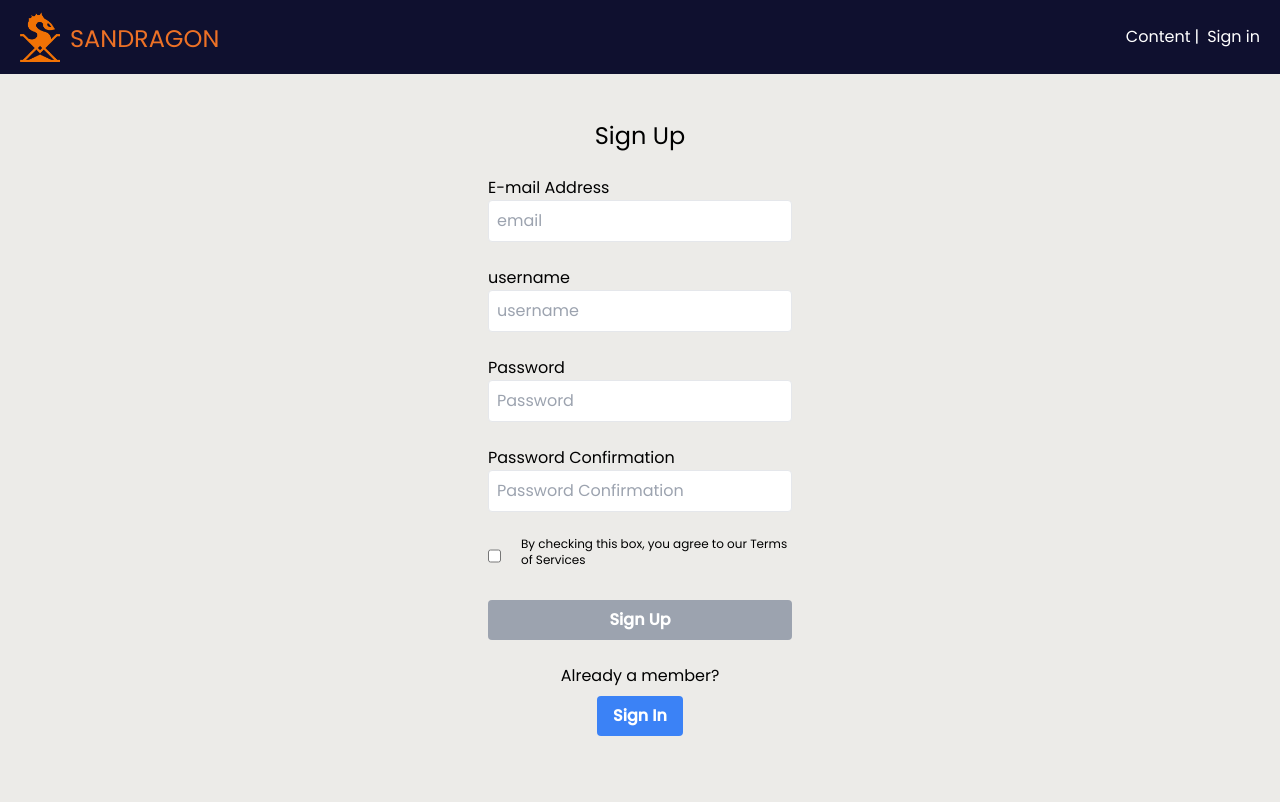
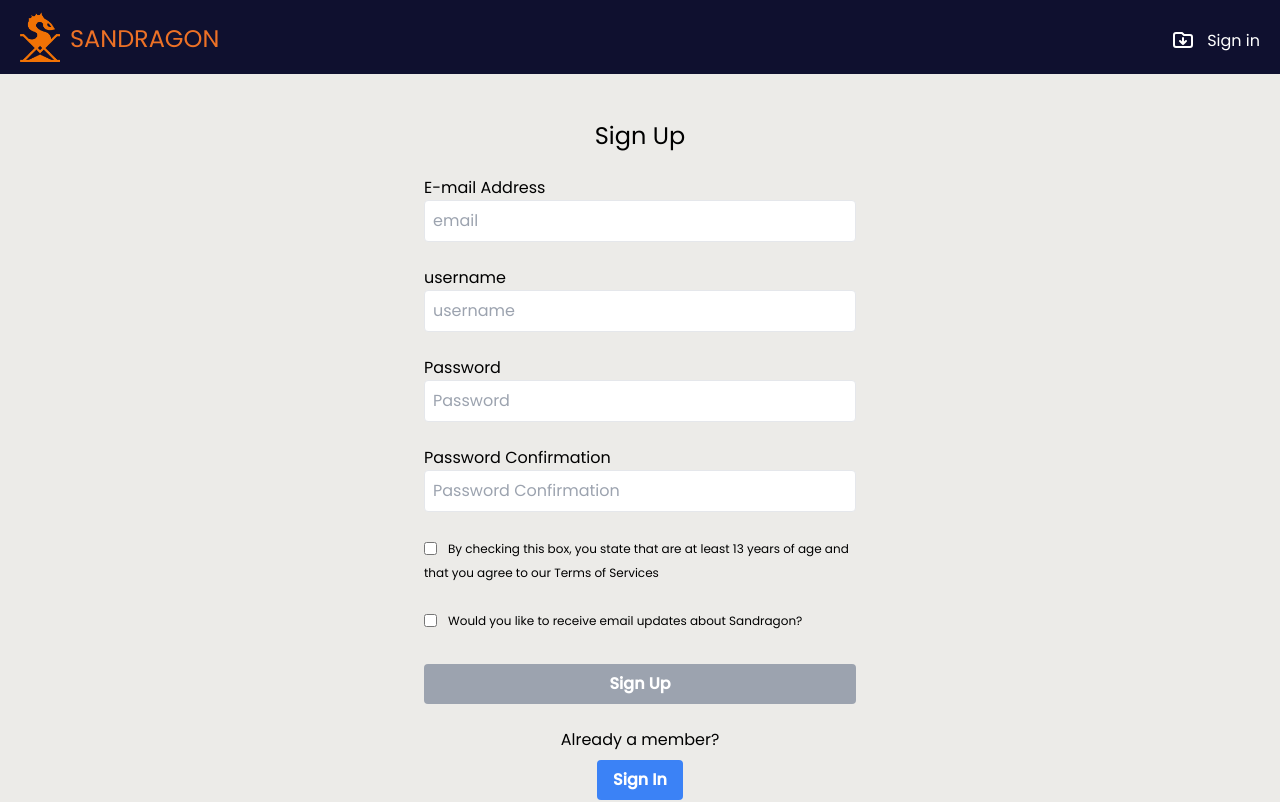
Before and after one commit to sethgabrielbrady/vue-sandragon-fe, a Vue app: page /signup in a window 1280 px wide. Shown: the top 802 px of the page. Built offline with nearby package versions, Linux system fonts and the light colour scheme.

Commit message:
general cleanup

```diff
--- a/src/App.vue
+++ b/src/App.vue
@@ -11,7 +11,7 @@
       <Signin/>
     </div>
     <Header @toggleSignin="toggleModal"/>
-    <div @toggleSignin="toggleModal" :class="{ dimbackground: toggle}" >
+    <div @toggleSignin="toggleModal" >
       <router-view
         class="pt-20 router-view"
         style="min-height:calc(100vh + 30px);"
--- a/src/components/Signin.vue
+++ b/src/components/Signin.vue
@@ -22,7 +22,7 @@
       <router-link to="/signup" class="text-white no-underline center flex justify-center">
         <button
           class="bg-purple-500 hover:bg-purple-700 text-white font-bold py-2 px-4 rounded my-2"
-           @click="toggleModal"
+          @click="toggleModal"
         >
           Sign Up
         </button>
--- a/src/components/Signup.vue
+++ b/src/components/Signup.vue
@@ -1,6 +1,6 @@
 <template>
   <div>
-    <div class="max-w-sm m-auto">
+    <div class="max-w-lg m-auto">
       <div class="p-10 ">
         <h3 class="text-2xl mb-6 text-grey-darkest text-center">Sign Up</h3>
         <form @submit.prevent="signup" class="relative">
@@ -8,32 +8,47 @@
 
           <div class="mb-6">
             <label for="email" class="label">E-mail Address</label>
-            <input type="email" v-model="email" class="input border rounded p-2 w-full" id="email" placeholder="email">
+            <input type="email" v-model="email" class="input border rounded p-2 w-full" id="email" placeholder="email" required>
           </div>
 
           <div class="mb-6">
             <label for="username" class="label">username</label>
-            <input type="username" v-model="username" class="input border rounded p-2 w-full" id="username" placeholder="username">
+            <input type="username" v-model="username" class="input border rounded p-2 w-full" id="username" placeholder="username" required>
           </div>
 
           <div class="mb-6">
             <label for="password" class="label">Password</label>
-            <input type="password" v-model="password" class="input border rounded p-2 w-full" id="password" placeholder="Password">
+            <input type="password" v-model="password" class="input border rounded p-2 w-full" id="password" placeholder="Password" required>
           </div>
           <div class="mb-6">
             <label for="password_confirmation" class="label">Password Confirmation</label>
-            <input type="password" v-model="password_confirmation" class="input border rounded p-2 w-full" id="password_confirmation" placeholder="Password Confirmation">
+            <input type="password" v-model="password_confirmation" class="input border rounded p-2 w-full" id="password_confirmation" placeholder="Password Confirmation" required>
           </div>
-          <div class="mb-6 relative flex row">
-            <svg v-if="visibleSubmit" @click="termsCheck()" xmlns="http://www.w3.org/2000/svg" class="h-6 w-6 mr-1" fill="none" viewBox="0 0 24 24" stroke="currentColor">
-              <path stroke-linecap="round" stroke-linejoin="round" stroke-width="2" d="M5 13l4 4L19 7" />
-            </svg>
-            <input v-else type="checkbox" v-model="Terms" class="input border rounded p-2 mt-2 mr-3 " @click="termsCheck()" id="Terms" placeholder="Terms" required>
 
-            <label for="Terms" class="ml-2 label text-xs">
-              By checking this box, you agree to our <a href="/terms" target="_blank">Terms of Services</a>
+          <div class="mb-6 relative">
+            <div class="absolute" style="display: inline-block; top: 2px;">
+              <svg v-if="visibleSubmit" @click="termsCheck()" xmlns="http://www.w3.org/2000/svg" class="h-6 w-6" fill="none" viewBox="0 0 24 24" stroke="currentColor">
+                <path stroke-linecap="round" stroke-linejoin="round" stroke-width="2" d="M5 13l4 4L19 7" />
+              </svg>
+              <input v-else type="checkbox" class="input border rounded p-2" @click="termsCheck()" id="Terms" required>
+            </div>
+              <label class="ml-6 label text-xs">
+                By checking this box, you state that are at least 13 years of age and that you agree to our <a href="/terms" target="_blank">Terms of Services</a>
+              </label>
+          </div>
+
+          <div class="mb-6 relative">
+            <div class="absolute" style="display: inline-block; top: 2px; ">
+              <svg v-if="updateSubmit" @click="updatesCheck()" xmlns="http://www.w3.org/2000/svg" class="h-6 w-6" fill="none" viewBox="0 0 24 24" stroke="currentColor">
+                <path stroke-linecap="round" stroke-linejoin="round" stroke-width="2" d="M5 13l4 4L19 7" />
+              </svg>
+              <input v-else type="checkbox" class="input border rounded p-2 " @click="updatesCheck()" id="Updates" required>
+            </div>
+            <label class="ml-6 label text-xs">
+              Would you like to receive email updates about Sandragon?
             </label>
           </div>
+
           <button v-if="visibleSubmit" type="submit" class="bg-purple-500 hover:bg-purple-700 text-white font-bold py-2 px-4 rounded my-2 w-full">Sign Up</button>
           <button v-else class="bg-gray-400 text-white font-bold py-2 px-4 rounded my-2 w-full" style="pointer-events:none;">Sign Up</button>
 
@@ -70,7 +85,8 @@ export default {
       password_confirmation: '',
       username: '',
       error: '',
-      visibleSubmit: false
+      visibleSubmit: false,
+      updateSubmit: false
     }
   },
   created () {
@@ -109,6 +125,9 @@ export default {
     },
     termsCheck(){
       this.visibleSubmit = !this.visibleSubmit
+    },
+    updatesCheck(){
+      this.updateSubmit = !this.updateSubmit
     }
   }
 }
--- a/src/components/UI/Header.vue
+++ b/src/components/UI/Header.vue
@@ -10,14 +10,17 @@
       <div class="container flex flex-row items-center justify-end">
         <div>
           <router-link to="/content" class="text-white px-1 no-underline inline-block nav-link">
-            <p class="inline-block nav-link">Content </p>
+            <svg xmlns="http://www.w3.org/2000/svg" class="h-6 w-6" style="transform: translateY(6px);" fill="none" viewBox="0 0 24 24" stroke="currentColor">
+              <path stroke-linecap="round" stroke-linejoin="round" stroke-width="2" d="M12 10v6m0 0l-3-3m3 3l3-3M3 17V7a2 2 0 012-2h6l2 2h6a2 2 0 012 2v8a2 2 0 01-2 2H5a2 2 0 01-2-2z" />
+            </svg>
           </router-link>
-          <p class="inline-block text-white">  |  </p>
           <p class="text-white px-2 no-underline inline block nav-link" v-if="!signedIn()" @click="checkUrl">Sign in</p>
           <div class="dropdown rounded-lg" v-if="signedIn()">
-            <p v-if="this.$store.state.currentUser.username" class="inline-block text-white nav-link">{{this.$store.state.currentUser.username}}</p>
-            <p v-else class="inline-block text-white nav-link">{{ this.$store.state.currentUser.email }}</p>
-            <img src="https://images.pexels.com/photos/771742/pexels-photo-771742.jpeg?auto=compress&cs=tinysrgb&dpr=1&w=50" class="w-7 h-7 ml-2 bg-gray-900 rounded-full inline-block"/>
+            <div class="nav-link">
+              <img src="https://images.pexels.com/photos/771742/pexels-photo-771742.jpeg?auto=compress&cs=tinysrgb&dpr=1&w=50" class="w-7 h-7 ml-2 bg-gray-900 rounded inline-block ml-2 mr-1"/>
+              <p v-if="this.$store.state.currentUser.username" class="inline-block text-white nav-link" style="font-size: 0.85rem;">{{this.$store.state.currentUser.username}}</p>
+              <p v-else class="inline-block text-white nav-link small">{{ this.$store.state.currentUser.email }}</p>
+            </div>
             <div class="dropdown-content">
               <router-link to="/posts" class="text-white px-2 no-underline" v-if="signedIn() && showAdminLink()">Posts Edit</router-link>
               <router-link to="/account" class="text-white px-2 no-underline">Account</router-link>
@@ -126,6 +129,9 @@ export default {
 .nav-link:hover {
   color: #ED7126;
 }
+.nav-link:hover p {
+  color: #ED7126;
+}
 /* header {
   background-color: #0F102F;
 } */
```
